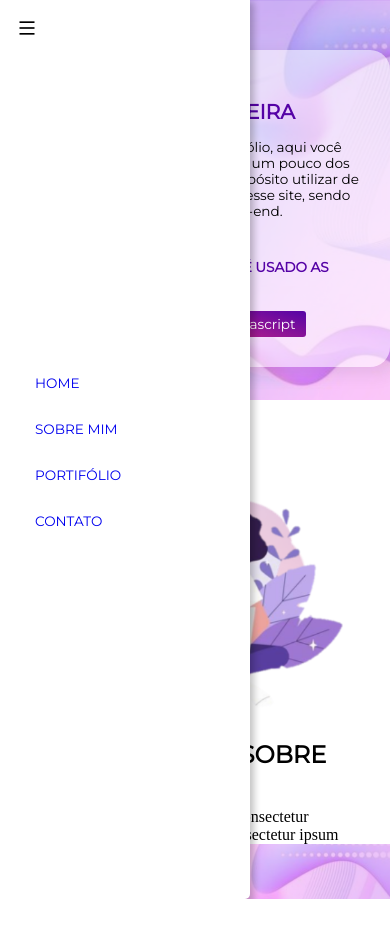
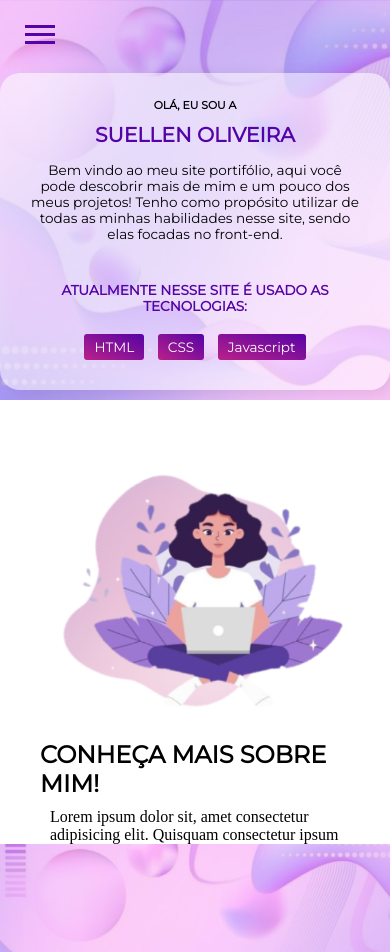
Before and after one commit to SuellenSO/Portifolio, a plain HTML site: page index.html in a window 390 px wide. Before the commit the page ends 899 px from the top, so only its background shows below. Drawn offline with nearby package versions, Linux system fonts and the light colour scheme.

Commit message:
ajustes do menu

```diff
--- a/estilos/media-query.css
+++ b/estilos/media-query.css
@@ -15,8 +15,9 @@
     a {
         color: white;
     }
-    .ri-menu-line {
+    .hamburger{
         display: none;
+
     }
     li > .ri-menu-line {
         display: none;
@@ -71,7 +72,7 @@
     a {
         color: white;
     }
-    .ri-menu-line {
+    .hamburger {
         display: none;
 
     }
--- a/estilos/style.css
+++ b/estilos/style.css
@@ -62,13 +62,14 @@ nav {
     padding: 25px;
 
 }
-#menu {
+.nav-list {
     position: absolute;
     display: flex;
     background-color: white;
-    flex-direction: row;
+    flex-direction: column;
     flex-wrap: wrap;
     align-items: center;
+    justify-content: space-around;
     width: 50vw;
     box-shadow: 4px 6px 7px rgba(0, 0, 0, 0.24);
     border-radius: 10px;
@@ -78,31 +79,34 @@ nav {
     font-size: 0.85em;
     text-transform: uppercase;
     border-radius: 5px;
-    margin: -30px;
-    transition: transform 0.3s ease-in;
+    margin: 0px;
+    gap: 0px;
+    clip-path: circle(100px at -10% -15%);
+    transition: 1s ease-out;
 
 }
-li > .ri-menu-line {
-    font-size: 20px;
-    padding: 15px;
-    display: flex;
-    align-items: flex-start;
-    margin: 0;
-    top: 22px;
-    left: 22px;
-    padding: 0px;
+.menu.active .nav-list {
+    clip-path: circle(1500px at -10% -15%);
+    pointer-events: all;
+}
+.hamburger {
+    border: none;
+    background: none;
+    border-top: 3px solid var(--roxo);
+    cursor: pointer;
+    position: relative;
+
 
 }
-.ri-menu-line {
-    position: relative;
-    font-size: 20px;
-    position: absolute;
-    display: flex;
-    flex-direction: column;
-    flex-wrap: wrap;
-    align-items: start;
-    padding: 15px;
-    justify-content: space-around;
+.hamburger::before, .hamburger::after {
+    content: "  ";
+    display: block;
+    width: 30px;
+    height: 3px;
+    margin-top: 5px;
+    background: var(--roxo);
+
+
 }
 section {
     background-color: rgba(255, 255, 255, 0.534);
--- a/index.html
+++ b/index.html
@@ -10,12 +10,10 @@
 </head>
 <body onresize="mudoutamanho()">
     <header>
-        <i class="ri-menu-line" onclick="toggleMenu()"></i>
-        <nav>
+        <nav class="nav">
             <menu id="menu" class="menu">
-                    <ul>
-                        <li><i class="ri-menu-line" onclick="toggleMenu()"></i></li>
-
+                   <button class = "hamburger"></button>
+                    <ul class="nav-list">
                         <li class="menu-mobile"><a href="#">Home</a></li>
                         <li class="menu-mobile"><a href="#">Sobre mim</a></li>
                         <li class="menu-mobile"><a href="#">Portifólio</a></li>
@@ -59,14 +57,9 @@
         <p>Lorem ipsum dolor sit amet consectetur adipisicing elit. Fugit ducimus inventore hic laboriosam reiciendis nemo veniam consequatur nulla quasi, nesciunt sunt enim ipsam architecto beatae, quisquam expedita, est veritatis. Dolores!</p>
     </footer>
     <script>
-        function toggleMenu() {
-            if (menu.style.display == 'flex') {
-                menu.style.display = 'none'
-            }
-            else {
-                menu.style.display = 'flex'
-            }
-        }
+        const hamburger = document.querySelector(".hamburger")
+        const nav = document.querySelector(".menu")
+        hamburger.addEventListener("click", () => menu.classList.toggle("active"))
         function mudoutamanho() {
             if (window.innerWidth >= 600) {
                 menu.style.display = 'flex'
```
